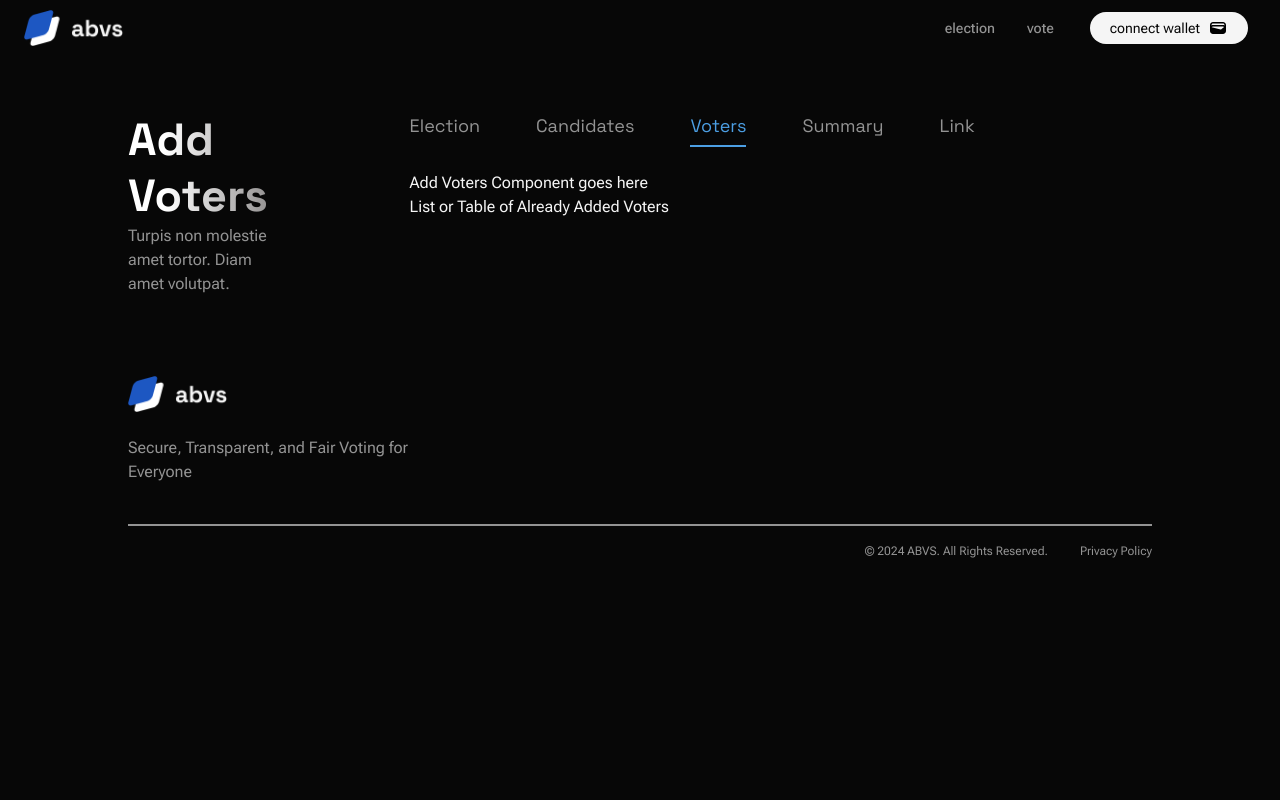
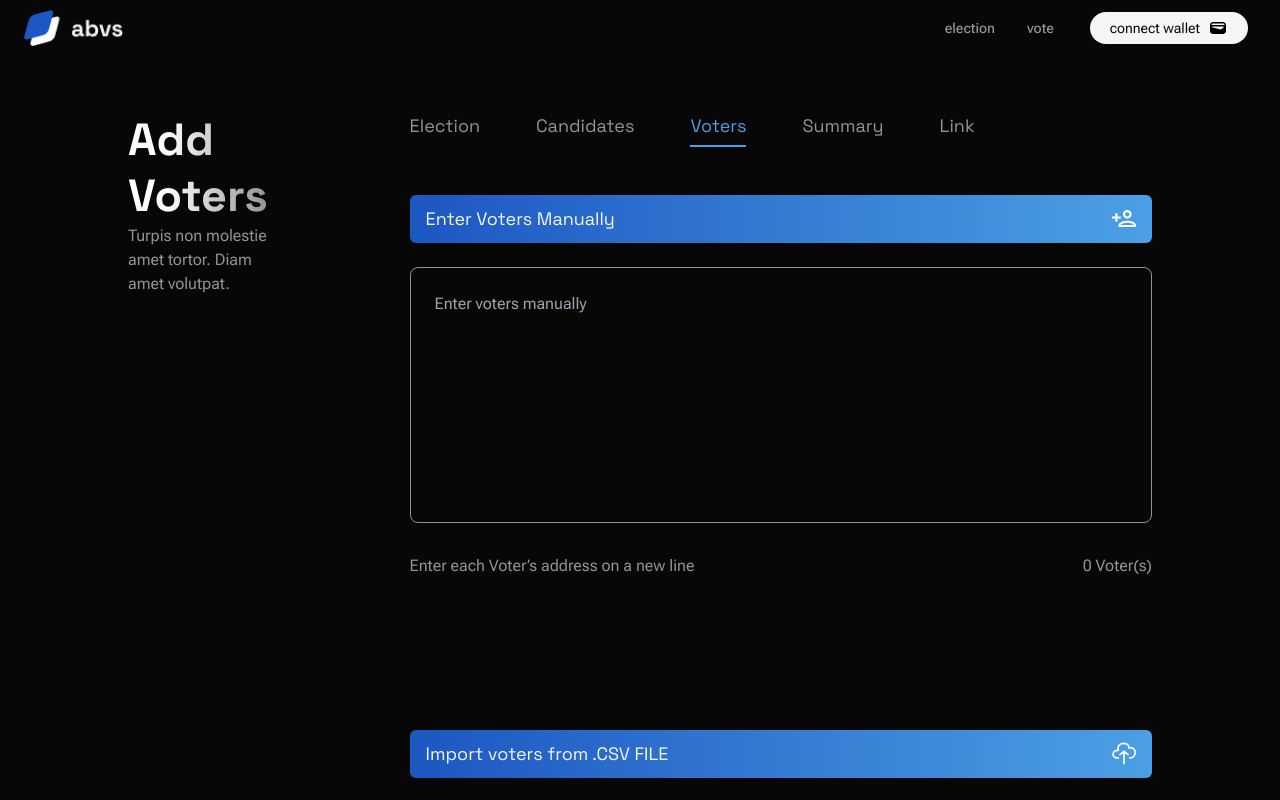
Before and after one commit to mowblox/auditable-blockchain-voting-system, a Next.js app in the folder frontend/: page /elections/1/voters in a window 1280 px wide. Shown: the top 800 px of the page. Built offline with nearby package versions, Linux system fonts and the light colour scheme.

Commit message:
Implement add voters page to manually add addresses and upload csv file of addresses

```diff
--- a/frontend/src/app/elections/[id]/voters/components/AddVoters.tsx
+++ /dev/null
@@ -1,7 +0,0 @@
-
-
-export default function AddVoters() {
-  return (
-    <div>Add Voters Component goes here</div>
-  );
-}
--- /dev/null
+++ b/frontend/src/app/elections/[id]/voters/components/AddressBox.tsx
@@ -0,0 +1,36 @@
+"use client"
+
+import { Fragment, useState } from "react";
+interface AddressBoxProps {
+  wallets: string[],
+  walletCount: number,
+  setWallets: React.Dispatch<React.SetStateAction<string[]>>,
+  setWalletCount: React.Dispatch<React.SetStateAction<number>>
+}
+
+export default function AddressBox ({ wallets, walletCount, setWallets, setWalletCount } : AddressBoxProps) {
+
+  const handleAddressChange = (e: any) => {
+    const input = e.target.value;
+
+    setWallets(input);
+    setWalletCount(input)
+  };
+
+  return (
+    <div className="text-[#939393] mb-10 sm:mb-32">
+      <textarea
+        onChange={handleAddressChange}
+        value={wallets}
+        name=""
+        id=""
+        placeholder="Enter voters manually"
+        className="bg-[transparent] border border-[#939393] w-full h-64 resize-none my-6 p-6 rounded-lg"
+      ></textarea>
+      <div className="text-sm sm:text-base flex justify-between items-center">
+        <span>Enter each Voter’s address on a new line</span>
+        <span>{ walletCount } Voter(s)</span>
+      </div>
+    </div>
+  );
+}
--- a/frontend/src/app/elections/[id]/voters/page.tsx
+++ b/frontend/src/app/elections/[id]/voters/page.tsx
@@ -1,15 +1,94 @@
+"use client"
+
 import { Metadata } from "next";
-import AddVoters from "./components/AddVoters";
+import { useState } from "react";
+import PanelComponent from "@/components/PanelComponent";
+import AddressBox from "./components/AddressBox";
 
-export const metadata: Metadata = {
+const metadata: Metadata = {
   title: "ABVS | Election Voters",
 }
 
+
 export default function ElectionVoters() {
+  const [wallets, setWallets] = useState<string[]>([]);
+  const [walletCount, setWalletCount] = useState(0);
+
+  // Panels on voters page
+  const VotersPanels = [
+    {
+      title: 'Enter Voters Manually',
+      icon: 'add-candidate-icon.svg',
+      slot: <AddressBox wallets={wallets} setWallets={setWallets} walletCount={walletCount} setWalletCount={setWalletCountMethod} />
+    },
+    {
+      title: 'Import voters from  .CSV FILE',
+      icon: 'upload-cloud.svg',
+      slot: <span></span>,
+      callback: uploadAddress
+    }
+  ]
+
+  function uploadAddress() {
+    document.getElementById('file-csv')?.click()
+  }
+
+  function setWalletCountMethod (input: string) {
+    // Split addresse with newline and remove empty lines
+    const walletAddresses = input.split("\n").map((address: string) => address.trim()).filter((address: string) => address !== "");
+    setWalletCount(walletAddresses.length)
+  }
+
+  const handleFileUpload = (e: React.ChangeEvent<HTMLInputElement>) => {
+    const file = e.target.files?.[0];
+    if (file) {
+      const reader = new FileReader();
+      reader.onload = function (event) {
+        const text = event.target?.result as string;
+        processCSV(text);
+      };
+      reader.readAsText(file);
+      console.log(reader)
+    }
+  };
+
+  // Pick my csv upload and set to wallet state
+  const processCSV = (text: string) => {
+    const lines = text.split('\n').map((line) => line.trim()).filter(Boolean) as any;
+    // console.log('Wa', lines)
+    setWallets(lines.join('\n'));
+    setWalletCountMethod(text)
+  };
+
+  const submitAdress = () => {
+    // awaiting API/smart contract call
+    alert('submit')
+  }
+
+
   return (
-    <div>
-      <AddVoters />
-      <div>List or Table of Already Added Voters</div>
+    <div className="mb-20 flex flex-col">
+      { VotersPanels.map((panel, index) => (
+        <PanelComponent
+          title={panel.title}
+          icon={panel.icon}
+          index={index+1}
+          callback={panel?.callback}
+          key={index}
+        >
+          {panel.slot}
+        </PanelComponent>
+      ))
+      }
+      <input type="file" name="" id="file-csv" accept=".csv" className="hidden" onChange={handleFileUpload} />
+      <button className="mt-20 px-20 py-5 outline outline-1 outline-[#939393] rounded-full self-end"
+        disabled={!wallets.length}
+        onClick={submitAdress}
+      >
+        save
+      </button>
+
+      {/* <div>List or Table of Already Added Voters</div> */}
     </div>
   );
 }
--- /dev/null
+++ b/frontend/src/components/PanelComponent.tsx
@@ -0,0 +1,50 @@
+"use client"
+
+import Image from "next/image";
+import { Fragment, useState } from "react";
+
+interface PanelProps {
+  children?: React.ReactNode,
+  title: string,
+  icon: string,
+  index: number,
+  callback?: Function
+}
+
+// A Reusable panel component for ABVS which allows custom callbacks
+export default function PanelComponent ({children, title, icon, index, callback}: PanelProps) {
+  const [panelState, setPanelState] = useState(index==1 ? true : false)
+  const togglePanel = () => setPanelState(!panelState)
+
+  // Function to call custom callback if exists else toggles panel
+  const handlePanelClick = () => {
+    if(callback){
+      return callback()
+    }
+    return togglePanel()
+  }
+
+  return (
+    <Fragment>
+      <div
+        className="w-full h-12 flex items-center justify-between px-4 rounded-md bg-gradient-to-r from-primary to-secondary cursor-pointer mt-6"
+        onClick={handlePanelClick}
+      >
+        <span className="text-white text-lg font-space-grotesk">
+          {title}
+        </span>
+        <Image
+          src={`/images/${icon}`}
+          width={24}
+          height={24}
+          alt="Add Candidate"
+        />
+      </div>
+      {
+        children && panelState ?
+        <slot className="transition-all duration-[0.4s]">{children}</slot> :
+        <slot></slot>
+      }
+    </Fragment>
+  );
+}
```
Also changed, not shown: package.json (added, +8 -0 lines), frontend/public/images/upload-cloud.svg (added), 1 other file (tests, documents, lock files or other folders).
